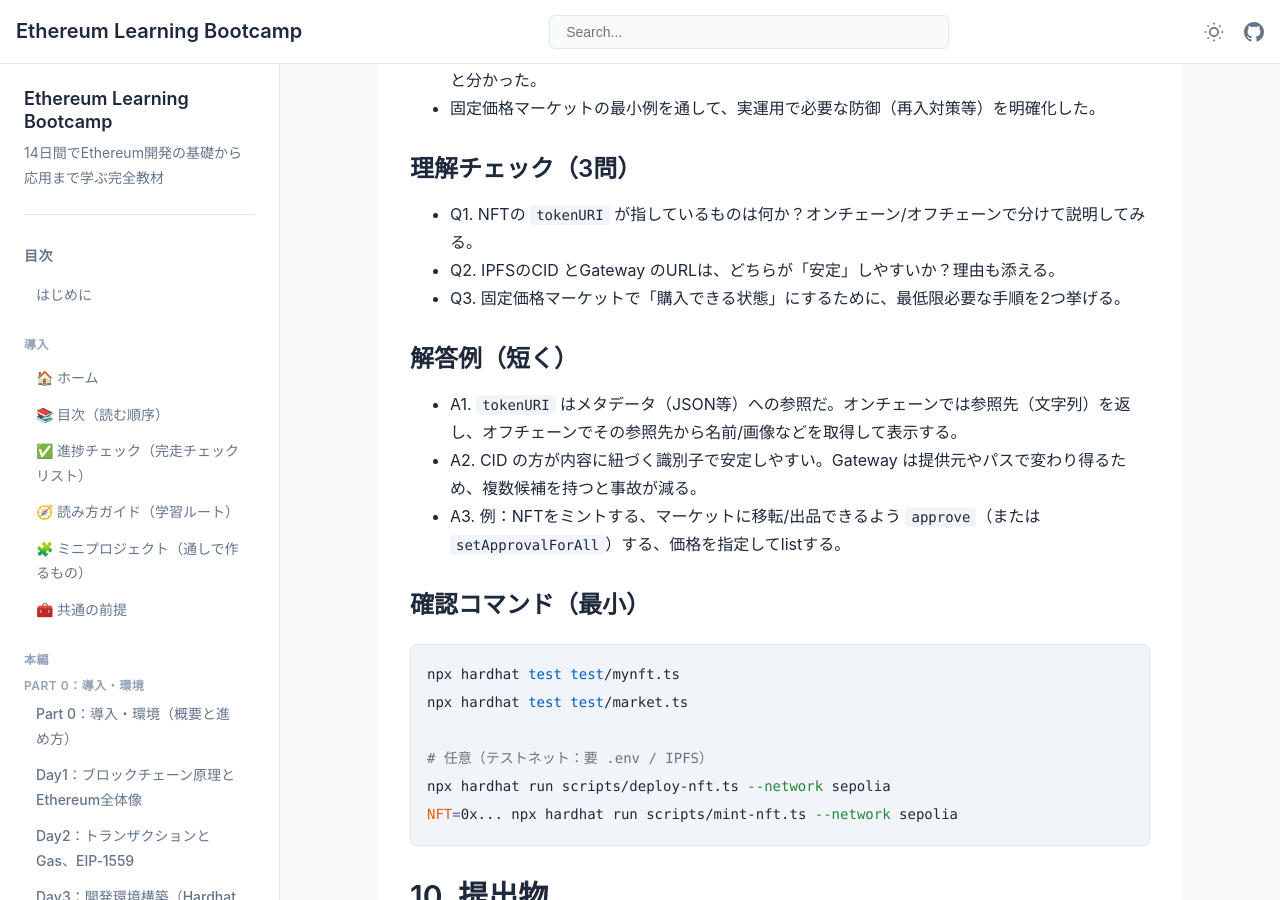
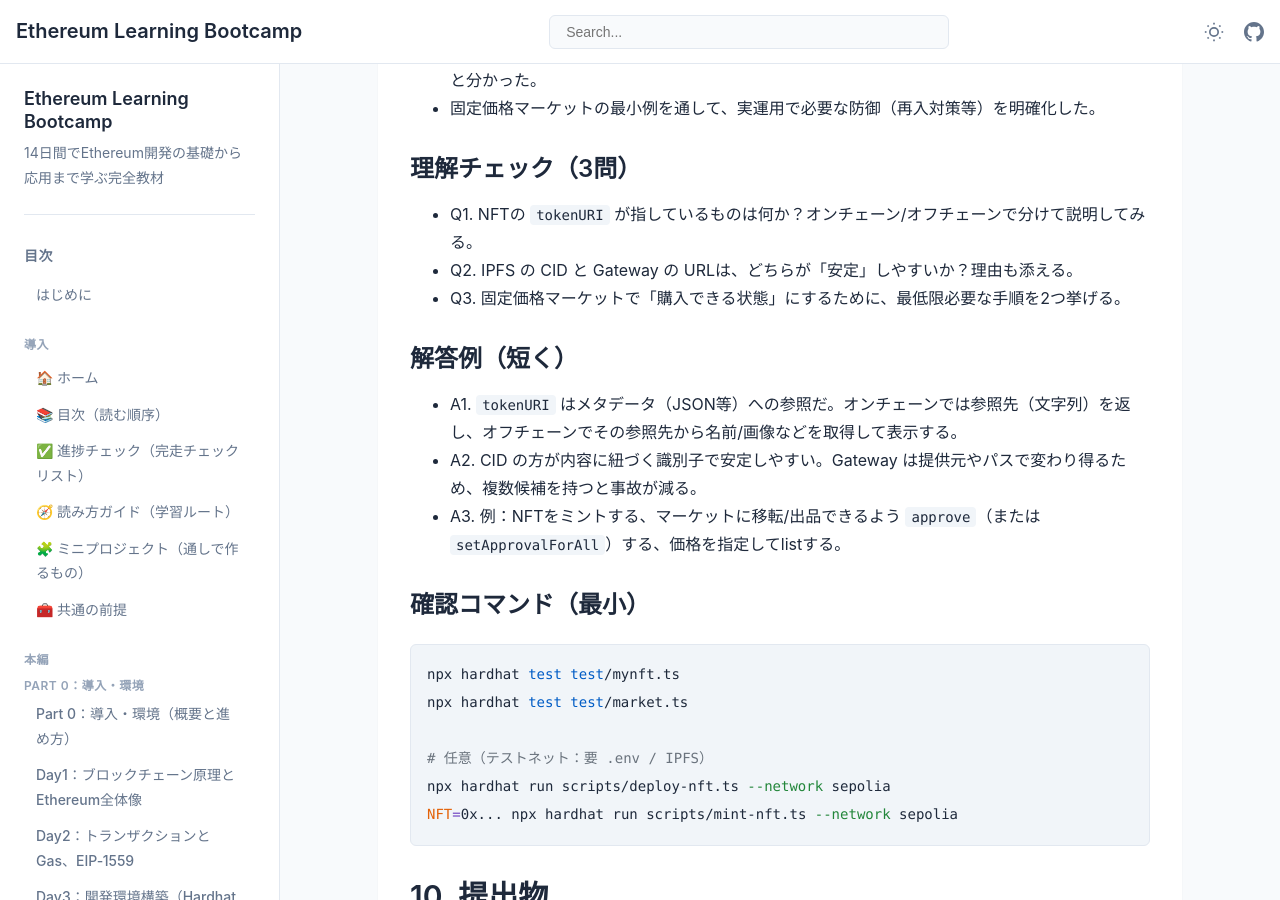
Before and after one commit to itdojp/ethereum-learning-bootcamp, a Jekyll site: the page built from docs/curriculum/Day11_NFT_Metadata.md, in a window 1280 px wide and 900 px high, scrolled down 8232 px. Built offline with Jekyll 4.4.1, drawn with Linux system fonts in a browser that asks for light colours; our own code applies the rules of GitHub Pages for plain Markdown files.

Commit message:
docs: address Ethereum notation review comments

```diff
--- a/docs/curriculum/Day11_NFT_Metadata.md
+++ b/docs/curriculum/Day11_NFT_Metadata.md
@@ -265,7 +265,7 @@
 
 ### 理解チェック（3問）
 - Q1. NFTの `tokenURI` が指しているものは何か？オンチェーン/オフチェーンで分けて説明してみる。
-- Q2. IPFSのCID とGateway のURLは、どちらが「安定」しやすいか？理由も添える。
+- Q2. IPFS の CID と Gateway の URLは、どちらが「安定」しやすいか？理由も添える。
 - Q3. 固定価格マーケットで「購入できる状態」にするために、最低限必要な手順を2つ挙げる。
 
 ### 解答例（短く）
```
Also changed, not shown: docs/curriculum/Part0.md (+1 -1 lines).
